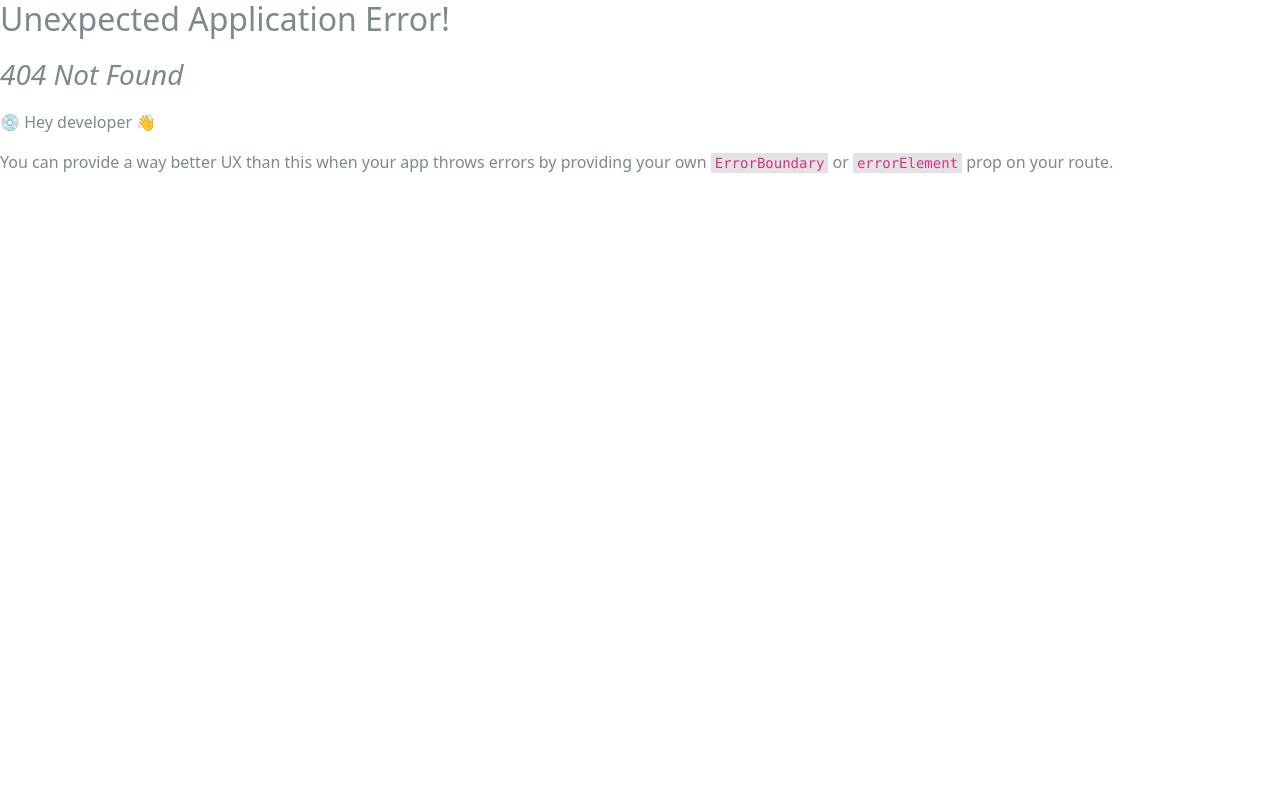
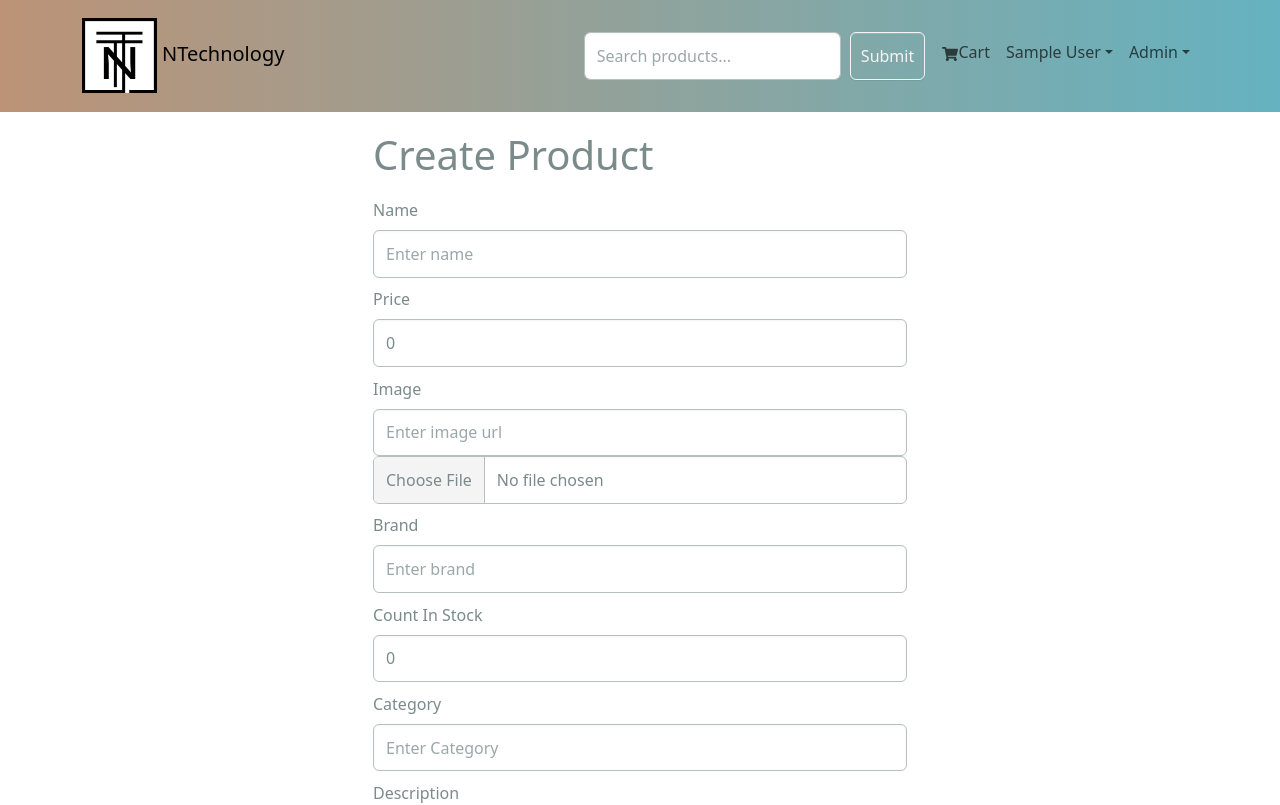
Before and after one commit to Noseilos/mern, a React (Create React App) app in the folder frontend/: page /admin/product/create in a window 1280 px wide. Before the commit this address had no page. Shown: the top 805 px of the page. Built offline with nearby package versions, Linux system fonts and the light colour scheme; sample sign-in values are in the browser's storage.

Commit message:
added product create screen

```diff
--- a/frontend/src/index.js
+++ b/frontend/src/index.js
@@ -33,6 +33,7 @@
 import ProductEditScreen from './screens/admin/ProductEditScreen';
 import UserListScreen from './screens/admin/UserListScreen';
 import UserEditScreen from './screens/admin/UserEditScreen';
+import ProductCreateScreen from './screens/admin/ProductCreateScreen';
 
 const router = createBrowserRouter(
   createRoutesFromElements(
@@ -58,6 +59,7 @@
         <Route path='/admin/orderlist' element={<OrderListScreen/>}/>
         <Route path='/admin/productlist' element={<ProductListScreen/>}/>
         <Route path='/admin/productlist/:pageNumber' element={<ProductListScreen/>}/>
+        <Route path='/admin/product/create' element={<ProductCreateScreen/>}/>
         <Route path='/admin/product/:id/edit' element={<ProductEditScreen/>}/>
         <Route path='/admin/userlist' element={<UserListScreen/>}/>
         <Route path='/admin/user/:id/edit' element={<UserEditScreen/>}/>
--- /dev/null
+++ b/frontend/src/screens/admin/ProductCreateScreen.jsx
@@ -0,0 +1,171 @@
+import { useState, useEffect } from "react";
+import { LinkContainer } from 'react-router-bootstrap';
+import { useNavigate } from 'react-router-dom';
+import Message from '../../components/Message';
+import Loader from '../../components/Loader';
+import { useUploadProductImageMutation, useCreateProductMutation } from '../../slices/productApiSlice';
+import { toast } from 'react-toastify';
+import { Form,Button, FormGroup, FormControl } from 'react-bootstrap';
+import FormContainer from "../../components/FormContainer";
+
+const ProductCreateScreen = () => {
+
+    const [name, setName] = useState('');
+    const [price, setPrice] = useState(0);
+    const [image, setImage] = useState('');
+    const [brand, setBrand] = useState('');
+    const [category, setCategory] = useState('');
+    const [countInStock, setCountInStock] = useState(0);
+    const [description, setDescription] = useState('');
+
+
+    const navigate = useNavigate();
+
+    const [uploadProductImage, { isLoading: loadingUpload }] = useUploadProductImageMutation();
+    const [createProduct, { isLoading: loadingCreate, error }] = useCreateProductMutation();
+
+    useEffect(() => {
+            setName(name);
+            setPrice(price);
+            setImage(image);
+            setBrand(brand);
+            setCategory(category);
+            setCountInStock(countInStock);
+            setDescription(description);
+
+    },);
+
+    const uploadFileHandler = async (e) => {
+        const formData = new FormData();
+        formData.append('image', e.target.files[0]);
+
+        try {
+            const res = await uploadProductImage(formData).unwrap();
+            toast.success(res.message);
+            setImage(res.image);
+        } catch (err) {
+            toast.error(err?.data?.message || err.error);
+        }
+    }
+
+    const submitHandler = async (e) => {
+        e.preventDefault();
+
+        const newProduct = {
+          name,
+          price,
+          image,
+          brand,
+          category,
+          countInStock,
+          description,
+        };
+
+        const result = await createProduct(newProduct);
+
+        if (result.error) {
+          toast.error(result.error);
+        } else {
+          toast.success('Product Created');
+          navigate('/admin/productlist');
+        }
+      };
+
+  return (
+    <>
+        <FormContainer>
+            <h1>Create Product</h1>
+            { loadingCreate && <Loader /> }
+
+            { loadingCreate ? <Loader /> : error ? <Message variant='danger'>{ error }</Message> : (
+                <Form onSubmit={ submitHandler }>
+                    <FormGroup controlId="name" className="my-2">
+                        <Form.Label>Name</Form.Label>
+                        <Form.Control
+                            type="text"
+                            placeholder="Enter name"
+                            value={name}
+                            onChange={(e) => setName(e.target.value)}
+                        ></Form.Control>
+                    </FormGroup>
+
+                    <FormGroup controlId="price" className="my-2">
+                        <Form.Label>Price</Form.Label>
+                        <Form.Control
+                            type="number"
+                            placeholder="Enter price"
+                            value={price}
+                            onChange={(e) => setPrice(e.target.value)}
+                        ></Form.Control>
+                    </FormGroup>
+
+                    <FormGroup controlId="image" className="my-2">
+                        <Form.Label>Image</Form.Label>
+                        <Form.Control
+                            type="text"
+                            placeholder="Enter image url"
+                            value={ image }
+                            onChange={ (e) => setImage(e.target.value) }>
+                        </Form.Control>
+                        <Form.Control
+                            type="file"
+                            label="Choose file"
+                            onChange={ uploadFileHandler }>
+                        </Form.Control>
+                    </FormGroup>
+                    { loadingUpload && <Loader /> }
+
+                    <FormGroup controlId="brand" className="my-2">
+                        <Form.Label>Brand</Form.Label>
+                        <Form.Control
+                            type="text"
+                            placeholder="Enter brand"
+                            value={brand}
+                            onChange={(e) => setBrand(e.target.value)}
+                        ></Form.Control>
+                    </FormGroup>
+
+                    <FormGroup controlId="countInStock" className="my-2">
+                        <Form.Label>Count In Stock</Form.Label>
+                        <Form.Control
+                            type="number"
+                            placeholder="Enter Count In Stock"
+                            value={countInStock}
+                            onChange={(e) => setCountInStock(e.target.value)}
+                        ></Form.Control>
+                    </FormGroup>
+
+                    <FormGroup controlId="category" className="my-2">
+                        <Form.Label>Category</Form.Label>
+                        <Form.Control
+                            type="text"
+                            placeholder="Enter Category"
+                            value={category}
+                            onChange={(e) => setCategory(e.target.value)}
+                        ></Form.Control>
+                    </FormGroup>
+
+                    <FormGroup controlId="description" className="my-2">
+                        <Form.Label>Description</Form.Label>
+                        <Form.Control
+                            type="text"
+                            placeholder="Enter Description"
+                            value={description}
+                            onChange={(e) => setDescription(e.target.value)}
+                        ></Form.Control>
+                    </FormGroup>
+
+                    <Button
+                        type="submit"
+                        variant="primary"
+                        className="my-2">
+                        Create
+                    </Button>
+                </Form>
+            ) }
+        </FormContainer>
+    </>
+  )
+}
+
+export default ProductCreateScreen;
--- a/frontend/src/screens/admin/ProductListScreen.jsx
+++ b/frontend/src/screens/admin/ProductListScreen.jsx
@@ -32,19 +32,6 @@
         }
     }
 
-    const createProductHandler = async () =>{
-        if (window.confirm('Add new product?')) {
-            try {
-                await createProduct();
-                refetch();
-            } catch (err) {
-                toast.error(err?.data?.message || err.error);
-            }
-        } else {
-
-        }
-    }
-
   return (
     <>
         <Row className='align-items-center'>
@@ -52,9 +39,11 @@
                 <h1>Products</h1>
             </Col>
             <Col className='text-end'>
-                <Button className='btn-sm m-3' onClick={ createProductHandler }>
-                    <FaEdit /> Create product
-                </Button>
+                <LinkContainer to={`/admin/product/create`}>
+                    <Button className='btn-sm m-3'>
+                        <FaEdit /> Create product
+                    </Button>
+                </LinkContainer>
             </Col>
         </Row>
 
--- a/frontend/src/slices/productApiSlice.js
+++ b/frontend/src/slices/productApiSlice.js
@@ -21,9 +21,10 @@
             keepUnusedDataFor: 5,
         }),
         createProduct: builder.mutation({
-            query: () => ({
+            query: (data) => ({
                 url: PRODUCTS_URL,
                 method: 'POST',
+                body: data,
             }),
             invalidatesTags: ['Product'],
         }),
```
Also changed, not shown: 4 other files (tests, documents, lock files or other folders).
